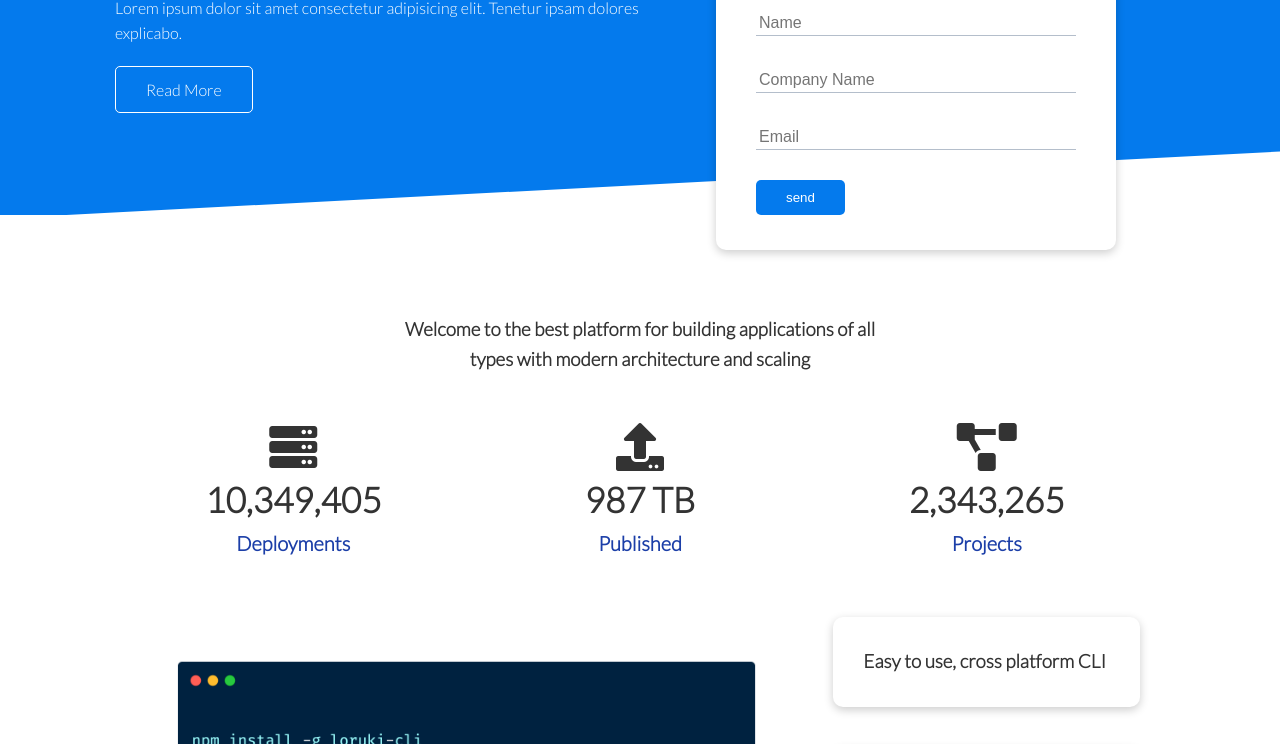
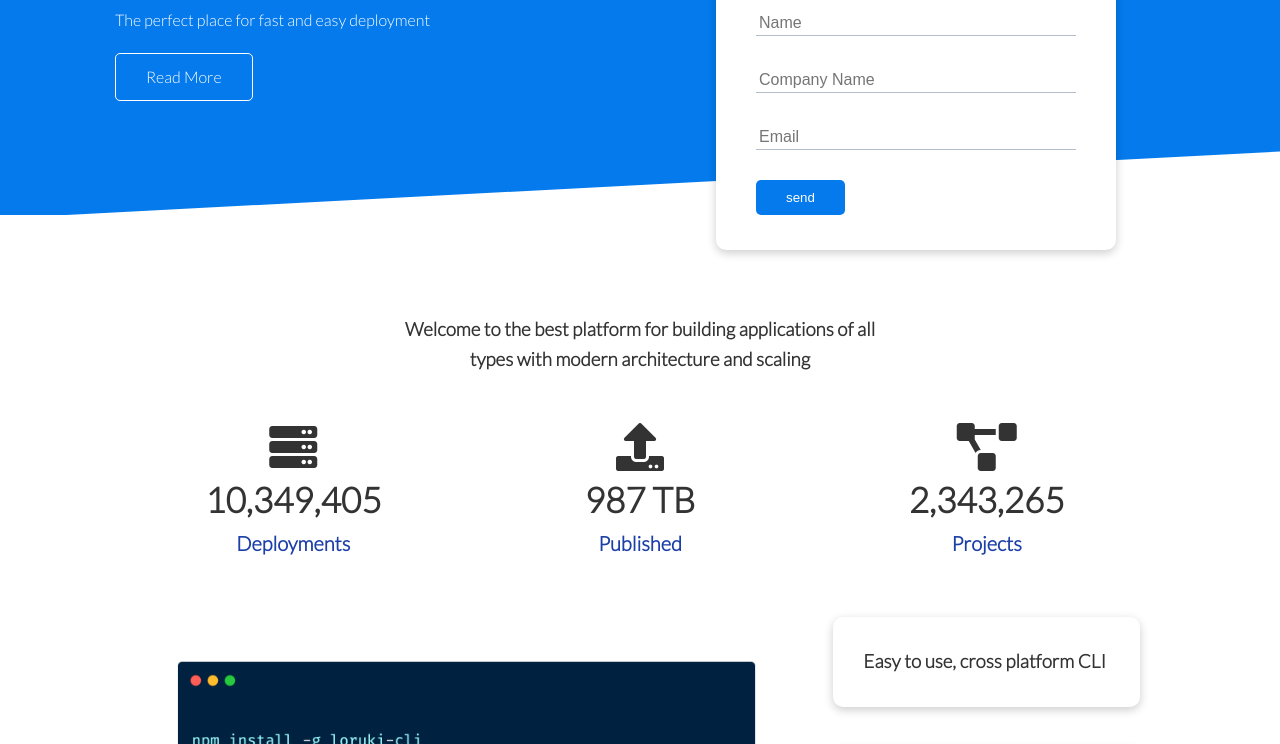
Before and after one commit to Chukwudalu/Loruki, a plain HTML site: page index.html in a window 1280 px wide. Shown: the part 255-999 px from the top of the page. Drawn offline with Linux system fonts and the light colour scheme.

Commit message:
updated the intro

```diff
--- a/index.html
+++ b/index.html
@@ -29,8 +29,7 @@
        <div class="container grid">
            <div class="showcase-text">
                <h1>Easier Deployment</h1>
-               <p>Lorem ipsum dolor sit amet consectetur adipisicing elit.
-                   Tenetur ipsam dolores explicabo.</p>
+               <p>The perfect place for fast and easy deployment</p>
                 <a href="features.html" class="btn btn-outline">Read More</a>
            </div>
            <div class="showcase-form card">
```
